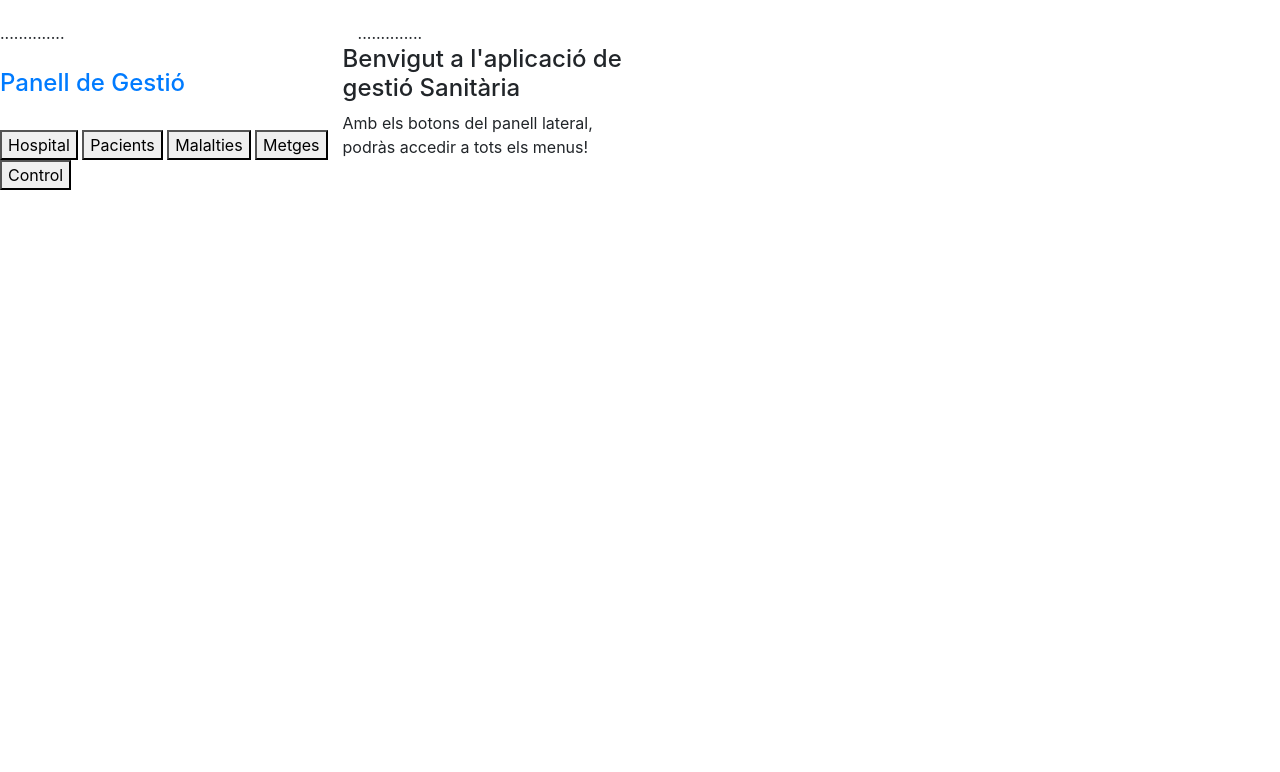
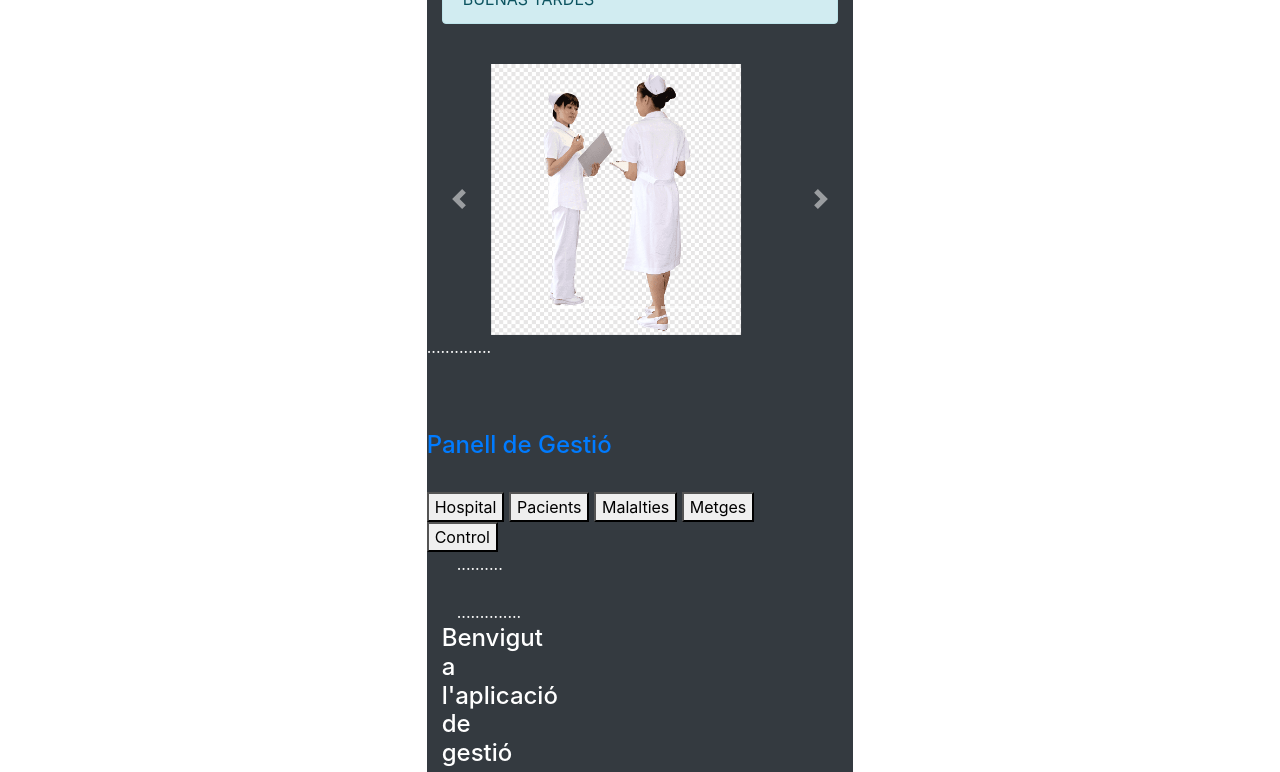
Before and after one commit to alexibab/Eric-Alex, a plain HTML site: page hospital.html in a window 1280 px wide. Shown: the part 197-969 px from the top of the page. Before the commit the page ends 800 px from the top, so only its background shows below. Drawn offline with nearby package versions, Linux system fonts and the light colour scheme.

Commit message:
Add files via upload

```diff
--- a/hospital.html
+++ b/hospital.html
@@ -13,8 +13,8 @@
 
   </head>
   <body>
-    <div class="container-fluid">
-      <img src="imgs/1.jpg" class="img-fluid" width="100" alt="">
+    <div class="container-fluid col-sm-4 bg-dark text-white">
+      <img src="1.jpg" class="img-fluid" width="100" alt="">
       <h1>Aplicació gestió Sanitària</h1>
 
       <!-- ==================================================================================== -->
@@ -23,19 +23,62 @@
 
 
       <!-- ------------------------------------------------------------------------------------ -->
-      <div class="row">
+      <div class="row ">
 
 
 
 
         <div class="row1">
-          <div class="col-md-02">..........</div><br>
+          <div id="demo" class="carousel slide d-none d-sm-block" data-ride="carousel">
+
+            <!-- Indicators -->
+            <ul class="carousel-indicators">
+              <li data-target="#demo" data-slide-to="0" class="active"></li>
+              <li data-target="#demo" data-slide-to="1"></li>
+              <li data-target="#demo" data-slide-to="2"></li>
+              <li data-target="#demo" data-slide-to="3"></li>
+              <li data-target="#demo" data-slide-to="4"></li>
+            </ul>
+
+            <!-- The slideshow -->
+            <div class="carousel-inner " >
+              <div class="carousel-item active text-center " >
+                <a title="ImgHospital" href="http://www.lostejos.com">
+                <img src="1.png" alt="" width="250" ></a>
+              </div>
+              <div class="carousel-item text-center" >
+                <a title="ImgHospital" href="http://www.lostejos.com">
+                <img src="2.png" alt="" width="250"></a>
+              </div>
+              <div class="carousel-item text-center" >
+                <a title="ImgHospital" href="http://www.lostejos.com">
+                <img src="3.png" alt="" width="250"></a>
+              </div>
+              <div class="carousel-item text-center" >
+                <a title="ImgHospital" href="http://www.lostejos.com">
+                <img src="4.png" alt="" width="250"></a>
+              </div>
+              <div class="carousel-item text-center" >
+                <a title="ImgHospital" href="http://www.lostejos.com">
+                <img src="5.png" alt="" width="250"></a>
+              </div>
+            </div>
+
+            <!-- Left and right controls -->
+            <a class="carousel-control-prev" href="#demo" data-slide="prev">
+              <span class="carousel-control-prev-icon"></span>
+            </a>
+            <a class="carousel-control-next" href="#demo" data-slide="next">
+              <span class="carousel-control-next-icon"></span>
+            </a>
+
+          </div>
           <div class="col-md-02 col-md-offset-4">..............</div><br>
 
         <div id="divPanellGestio">
 
 
-              <h4 class="text-primary " class="mt-5">Panell de Gestió</h4> <br>
+              <h4 class="text-primary mt-5" >Panell de Gestió</h4> <br>
 
             <button type="button" id="btnGestHospitals">Hospital</button>
             <button type="button" id="btnGestPacients">Pacients</button>
```
Also changed, not shown: 1.png (added), 2.png (added), 3.png (added), 4.png (added), 5.png (added).
